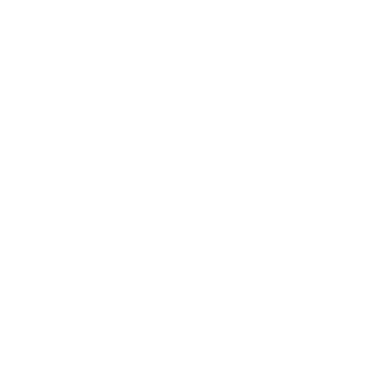
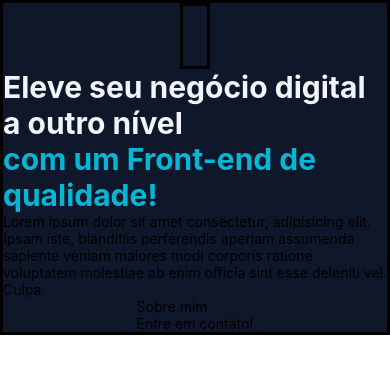
Before and after one commit to YungCrock/DevSpace, a React Native app in the folder DevSpace/: screen / in a window 390 px wide. Shown: the top 374 px of the page. Built offline with nearby package versions, Linux system fonts and the light colour scheme; grey boxes are pictures that could not be loaded.

Commit message:
Add logo and button to screens

```diff
--- a/DevSpace/src/components/Button/MainButton.tsx
+++ b/DevSpace/src/components/Button/MainButton.tsx
@@ -0,0 +1,19 @@
+import { Pressable, Text, View } from "react-native";
+
+export function MainButton() {
+    return(
+        <View>
+            <Pressable>
+                <Text>
+                    Sobre mim
+                </Text>
+            </Pressable>
+
+            <Pressable>
+                <Text>
+                    Entre em contato!
+                </Text>
+            </Pressable>
+        </View>
+    )
+}
--- a/DevSpace/src/components/Logo/Logo.tsx
+++ b/DevSpace/src/components/Logo/Logo.tsx
@@ -0,0 +1,13 @@
+import React from "react"
+import { View, Image } from "react-native";
+import logo from "../../../assets/devspacelogo.png"
+
+export function Logo() {
+    return(
+        <View>
+            <Image
+                source={logo}
+            />
+        </View>
+    )
+}
--- a/DevSpace/src/screens/Home/Home.tsx
+++ b/DevSpace/src/screens/Home/Home.tsx
@@ -1,9 +1,38 @@
 import React from "react";
-import { View } from "react-native";
+import { View, Text } from "react-native";
+
+import { Logo } from "../../components/Logo/Logo";
+import { MainButton } from "../../components/Button/MainButton";
+
+import { styles } from './HomeStyles';
 
 export function Home() {
     return(
-        <View>
+        <View style={styles.container}>
+
+            <View style={styles.logoContainer}>
+                <Logo/>
+            </View>
+
+            <View>
+                <Text style={styles.mainTitle}>
+                    Eleve seu negócio digital a outro nível
+                </Text>
+
+                <Text style={styles.secondaryTitle}>
+                    com um Front-end de qualidade!
+                </Text>
+            </View>
+
+            <View>
+                <Text>
+                    Lorem ipsum dolor sit amet consectetur, adipisicing elit. Ipsam iste, blanditiis perferendis aperiam assumenda sapiente veniam maiores modi corporis ratione voluptatem molestiae ab enim officia sint esse deleniti vel. Culpa.
+                </Text>
+            </View>
+
+            <View>
+                <MainButton/>
+            </View>
 
         </View>
     )
--- a/DevSpace/src/screens/Home/HomeStyles.tsx
+++ b/DevSpace/src/screens/Home/HomeStyles.tsx
@@ -0,0 +1,30 @@
+import { StyleSheet } from "react-native";
+
+export const styles = StyleSheet.create({
+    container: {
+        flex: 1,
+        backgroundColor: '#0F172A',
+        alignItems: 'center',
+        justifyContent: 'center',
+        borderWidth: 3,
+    },
+    logoContainer: {
+        borderWidth: 3,
+        paddingHorizontal: 12,
+       paddingVertical: 30
+    },
+    mainTitle: {
+        fontSize: 30,
+        fontWeight: 'bold',
+        color: '#F1F5F9'
+    },
+    secondaryTitle: {
+        fontSize: 30,
+        fontWeight: 'bold',
+        color: '#06B6D4'
+    },
+    text: {
+        fontSize: 15,
+        color: '#F1F5F9'
+    }
+})
```
Also changed, not shown: DevSpace/src/components/Button/MainButtonStyles.tsx (+20 -0 lines), DevSpace/src/components/Logo/LogoStyles.tsx (+8 -0 lines), DevSpace/src/screens/About/About.tsx (+22 -3 lines), DevSpace/src/screens/About/AboutStyles.tsx (+25 -0 lines).
